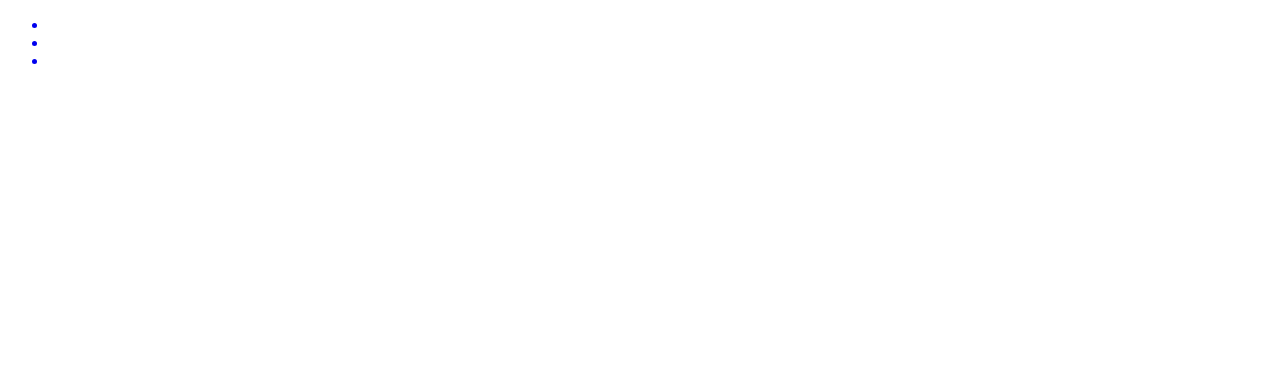
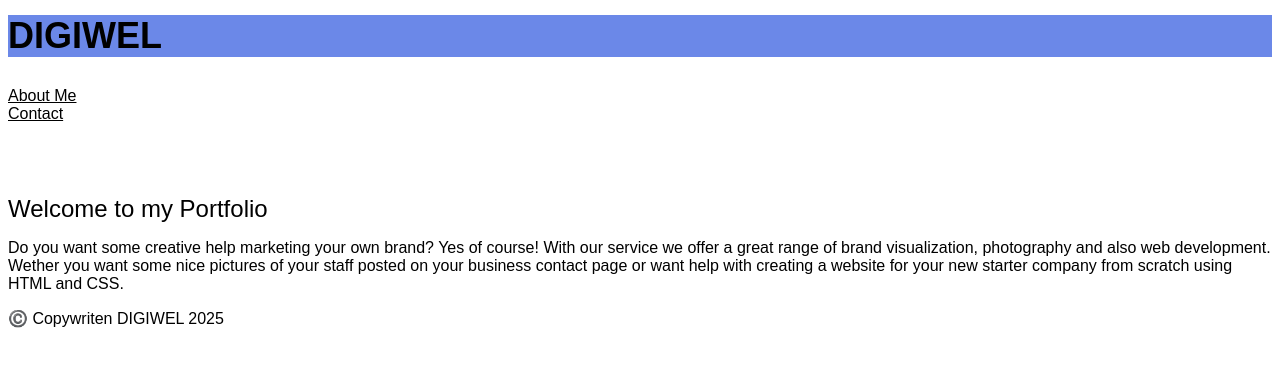
Before and after one commit to front-end-fundamentals-2025/fef-portfolio-Dwebbell, a plain HTML site: page intex.html in a window 1280 px wide. Drawn offline with Linux system fonts and the light colour scheme; a web font is replaced by a local one.

Commit message:
About-me, main css, and intex.html
-About-me index added- no code
-Main.css- font, logo, ul no listing/padding and colored black
-Font changed and margin added

```diff
--- a/css/main.css
+++ b/css/main.css
@@ -0,0 +1,33 @@
+* {
+    font-family: "barlow-semi-condensed", sans-serif;
+}
+
+/* Header */
+
+#site-logo {
+    font-weight: 900;
+    font-size: 36px;
+    margin-top: 15px;
+    margin-bottom: 30px;
+    background-color: #6b88e8;
+}
+
+
+ul {
+    list-style: none;
+    padding-left: 0;
+
+}
+
+a {
+    color: black;
+
+}
+
+/* Main */
+
+h1 {
+    font-weight: 500;
+    font-size: 24px;
+    margin-top: 72px;
+}
--- a/intex.html
+++ b/intex.html
@@ -5,26 +5,28 @@
   <meta name="viewport" content="width=device-width, initial-scale=1.0">
   <title>Portfolio</title>
   <link rel="stylesheet" href="css/main.css">
+  <link rel="stylesheet" href="https://use.typekit.net/vbz5hwy.css">
 </head>
 
 <body>
   <header>
-    <p></p>
+    <p id="site-logo">DIGIWEL</p>
     <nav>
       <ul>
-        <a href="#">
-          <li></li>
+        <a href="about-me.html">
+          <li>About Me</li>
         </a>
         <a href="#">
-          <li></li></a>
-        <a href="#">
-          <li></li></a>
+          <li>Contact</li>
+        </a>
       </ul>
     </nav>
   </header>
-  <main></main>
-  <footer></footer>
-
+  <main>
+    <h1>Welcome to my Portfolio</h1>
+    <p>Do you want some creative help marketing your own brand? Yes of course! With our service we offer a great range of brand visualization, photography and also web development. Wether you want some nice pictures of your staff posted on your business contact page or want help with creating a website for your new starter company from scratch using HTML and CSS.</p>
+  </main>
+  <footer>©️ Copywriten DIGIWEL 2025</footer>
 </body>
 
 </html>
```
Also changed, not shown: about-me.html (added).
